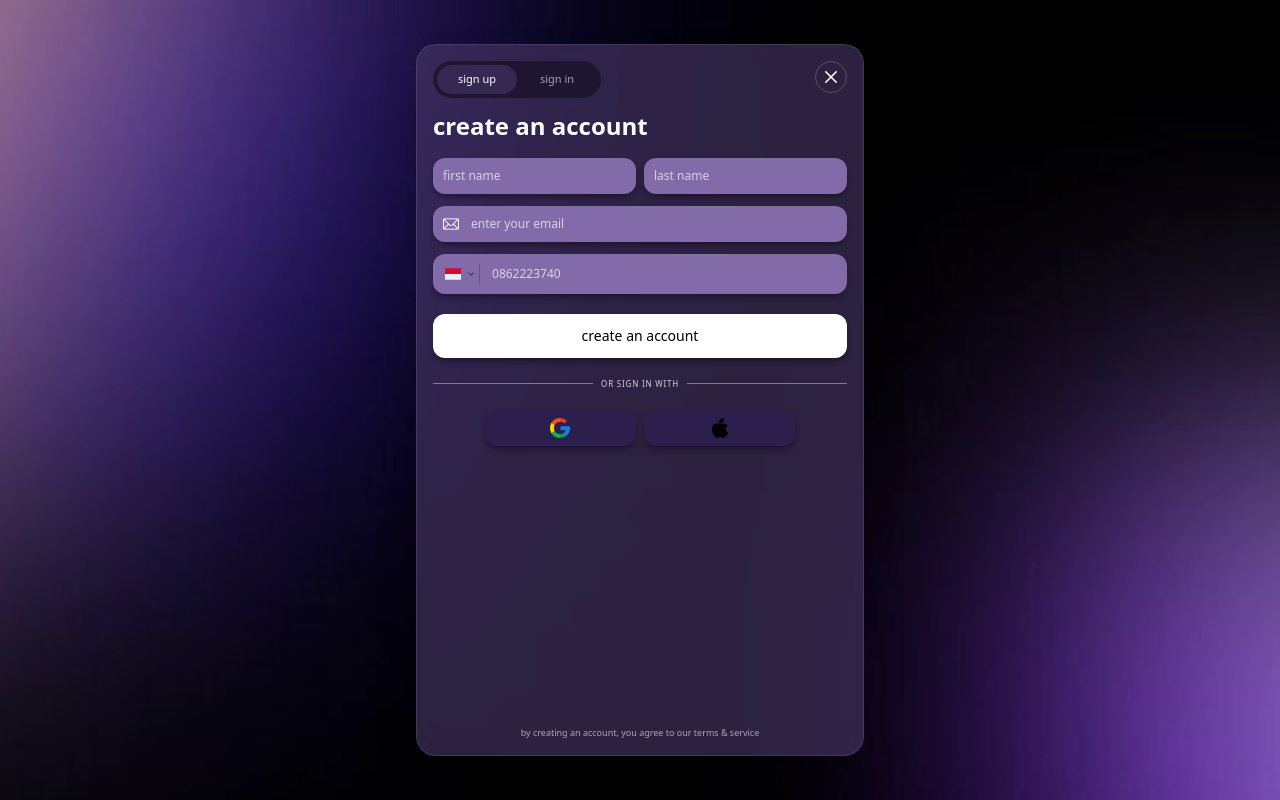
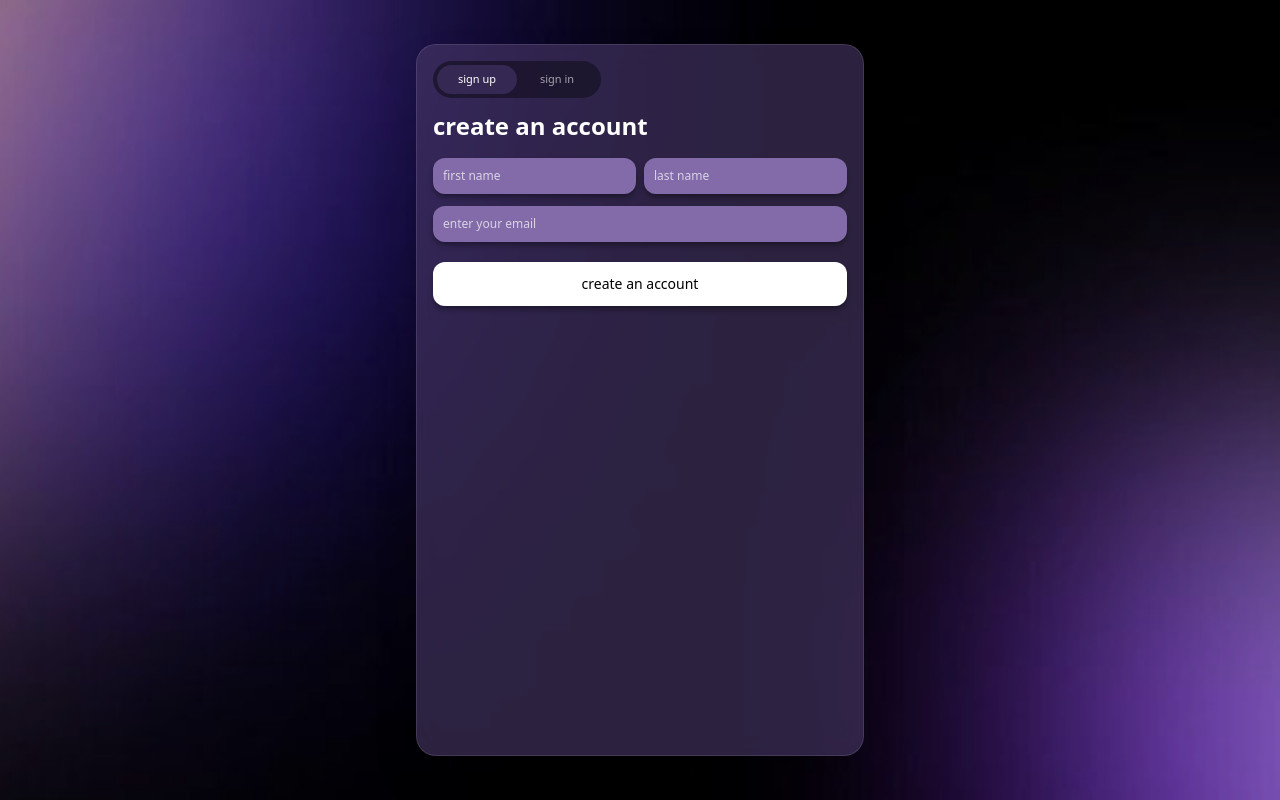
Before and after one commit to NKA102007/login_page, a website: page index.html in a window 1280 px wide. Drawn offline with nearby package versions, Linux system fonts and the light colour scheme.

Commit message:
Update index.html

```diff
--- a/index.html
+++ b/index.html
@@ -36,17 +36,6 @@
       <div
         class="relative z-10 w-[90%] max-w-md h-[89svh] bg-[#4a3a69]/60 backdrop-blur-lg rounded-[20px] border border-white/10 shadow-2xl flex flex-col"
       >
-        <button
-          type="button"
-          class="absolute top-4 right-4 w-8 h-8 flex items-center justify-center rounded-full border border-white/20 hover:bg-white/10 active:scale-90 transition-all"
-        >
-          <img
-            src="images/close.png"
-            alt="Close"
-            class="w-3 h-3 object-contain"
-          />
-        </button>
-
         <div class="p-4 flex flex-col gap-3">
           <div
             class="relative flex items-center bg-[#1a1329]/80 rounded-full p-1 w-fit"
@@ -58,14 +47,12 @@
             ></div>
             <button
               onclick="moveToggle(0)"
-              id="btn-up"
               class="relative z-10 px-4 py-1.5 text-[11px] font-medium text-white w-20"
             >
               sign up
             </button>
             <button
               onclick="moveToggle(1)"
-              id="btn-in"
               class="relative z-10 px-4 py-1.5 text-[11px] font-medium text-white/60 w-20"
             >
               sign in
@@ -90,28 +77,9 @@
           <div
             class="input-field w-full rounded-xl p-2.5 flex items-center gap-3"
           >
-            <img
-              src="images/mail.png"
-              class="h-4 w-4"
-              style="filter: brightness(0) invert(1)"
-              alt="Mail"
-            />
             <input
               type="email"
               placeholder="enter your email"
-              class="bg-transparent w-full text-xs text-white placeholder-white/70 outline-none"
-            />
-          </div>
-          <div
-            class="input-field w-full rounded-xl p-2.5 flex items-center gap-3"
-          >
-            <div class="flex items-center gap-1 border-r border-black/20 pr-2">
-              <img src="images/indonesia.png" alt="ID" class="w-5 h-auto" />
-              <img src="images/down-arrow.png" class="h-2 w-2" alt="Arrow" />
-            </div>
-            <input
-              type="tel"
-              placeholder="0862223740"
               class="bg-transparent w-full text-xs text-white placeholder-white/70 outline-none"
             />
           </div>
@@ -121,31 +89,6 @@
           >
             create an account
           </button>
-          <div class="flex items-center gap-2 my-2">
-            <div class="h-[1px] flex-1 bg-white/40"></div>
-            <span
-              class="text-[8px] text-white/80 uppercase tracking-widest font-medium"
-              >or sign in with</span
-            >
-            <div class="h-[1px] flex-1 bg-white/40"></div>
-          </div>
-          <div class="flex gap-2 mx-auto w-3/4">
-            <button
-              class="btn-social flex-1 rounded-xl p-2 flex justify-center items-center active:scale-90 transition-all"
-            >
-              <img src="images/google.png" class="w-5 h-5" alt="Google" />
-            </button>
-            <button
-              class="btn-social flex-1 rounded-xl p-2 flex justify-center items-center active:scale-90 transition-all"
-            >
-              <img src="images/social.png" class="w-5 h-5" alt="Apple" />
-            </button>
-          </div>
-        </div>
-        <div class="mt-auto pb-4 px-4 text-center">
-          <p class="text-[9px] text-white/60 font-medium">
-            by creating an account, you agree to our terms & service
-          </p>
         </div>
       </div>
     </div>
@@ -153,11 +96,11 @@
     <script>
       function moveToggle(index) {
         if (index === 1) {
-          // pindah ke sign-in
           document.getElementById("active-bg").style.transform =
             "translateX(100%)";
           setTimeout(() => {
-            window.location.href = "sign-in.html";
+            // Kita arahkan ke signin.html
+            window.location.href = "signin.html";
           }, 200);
         }
       }
```
